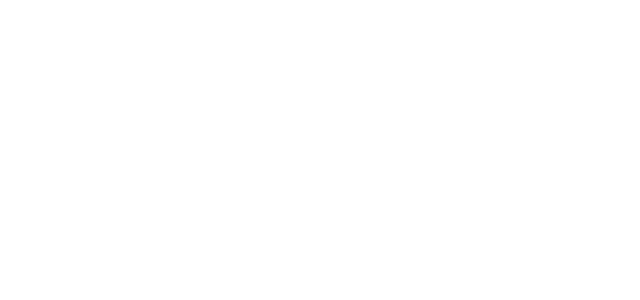
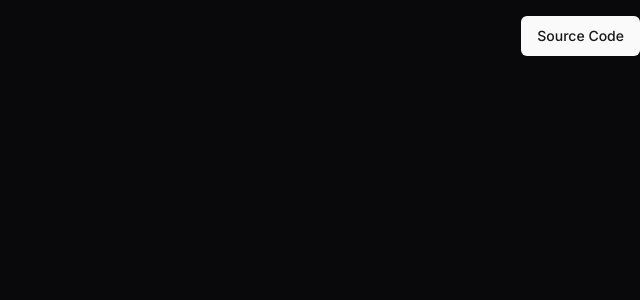
Before and after one commit to theahmetgg/weather-app, a Next.js app: page / in a window 1280 px wide. Shown: the top 300 px of the page, without its empty margins (640-1280 px from the left). Built offline with nearby package versions, Linux system fonts and the light colour scheme.

Commit message:
some components have been created

```diff
--- a/app/Components/Navbar.tsx
+++ b/app/Components/Navbar.tsx
@@ -1,8 +1,25 @@
 "use client";
+import { Button } from "@/components/ui/button";
+import { useRouter } from "next/navigation";
 import React from "react";
 
 const Navbar = () => {
-  return <div>Navbar</div>;
+  const router = useRouter();
+  return (
+    <div className="w-full py-4 flex items-center justify-between">
+      <div className="left"> </div>
+      <div className="search-container flex shrink-0 w-full gap-2 sm:w-fit">
+        <Button
+          className="source-code flex items-center gap-2"
+          onClick={() => {
+            router.push("https//github.com/theahmetgg/weather-app");
+          }}
+        >
+          Source Code
+        </Button>
+      </div>
+    </div>
+  );
 };
 
 export default Navbar;
--- a/app/layout.tsx
+++ b/app/layout.tsx
@@ -17,8 +17,16 @@
 }>) {
   return (
     <html lang="en">
-      <body className={inter.className}><ThemeProvider>
-        </ThemeProvider></body>
+      <body className={inter.className}>
+        <ThemeProvider
+          attribute="class"
+          defaultTheme="dark"
+          enableSystem
+          disableTransitionOnChange
+        >
+          {children}
+        </ThemeProvider>
+      </body>
     </html>
   );
 }
--- /dev/null
+++ b/components/ui/button.tsx
@@ -0,0 +1,56 @@
+import * as React from "react"
+import { Slot } from "@radix-ui/react-slot"
+import { cva, type VariantProps } from "class-variance-authority"
+
+import { cn } from "@/lib/utils"
+
+const buttonVariants = cva(
+  "inline-flex items-center justify-center whitespace-nowrap rounded-md text-sm font-medium ring-offset-background transition-colors focus-visible:outline-none focus-visible:ring-2 focus-visible:ring-ring focus-visible:ring-offset-2 disabled:pointer-events-none disabled:opacity-50",
+  {
+    variants: {
+      variant: {
+        default: "bg-primary text-primary-foreground hover:bg-primary/90",
+        destructive:
+          "bg-destructive text-destructive-foreground hover:bg-destructive/90",
+        outline:
+          "border border-input bg-background hover:bg-accent hover:text-accent-foreground",
+        secondary:
+          "bg-secondary text-secondary-foreground hover:bg-secondary/80",
+        ghost: "hover:bg-accent hover:text-accent-foreground",
+        link: "text-primary underline-offset-4 hover:underline",
+      },
+      size: {
+        default: "h-10 px-4 py-2",
+        sm: "h-9 rounded-md px-3",
+        lg: "h-11 rounded-md px-8",
+        icon: "h-10 w-10",
+      },
+    },
+    defaultVariants: {
+      variant: "default",
+      size: "default",
+    },
+  }
+)
+
+export interface ButtonProps
+  extends React.ButtonHTMLAttributes<HTMLButtonElement>,
+    VariantProps<typeof buttonVariants> {
+  asChild?: boolean
+}
+
+const Button = React.forwardRef<HTMLButtonElement, ButtonProps>(
+  ({ className, variant, size, asChild = false, ...props }, ref) => {
+    const Comp = asChild ? Slot : "button"
+    return (
+      <Comp
+        className={cn(buttonVariants({ variant, size, className }))}
+        ref={ref}
+        {...props}
+      />
+    )
+  }
+)
+Button.displayName = "Button"
+
+export { Button, buttonVariants }
--- a/package.json
+++ b/package.json
@@ -9,6 +9,7 @@
     "lint": "next lint"
   },
   "dependencies": {
+    "@radix-ui/react-slot": "^1.0.2",
     "class-variance-authority": "^0.7.0",
     "clsx": "^2.1.1",
     "lucide-react": "^0.378.0",
```
Also changed, not shown: 1 other file (tests, documents, lock files or other folders).
